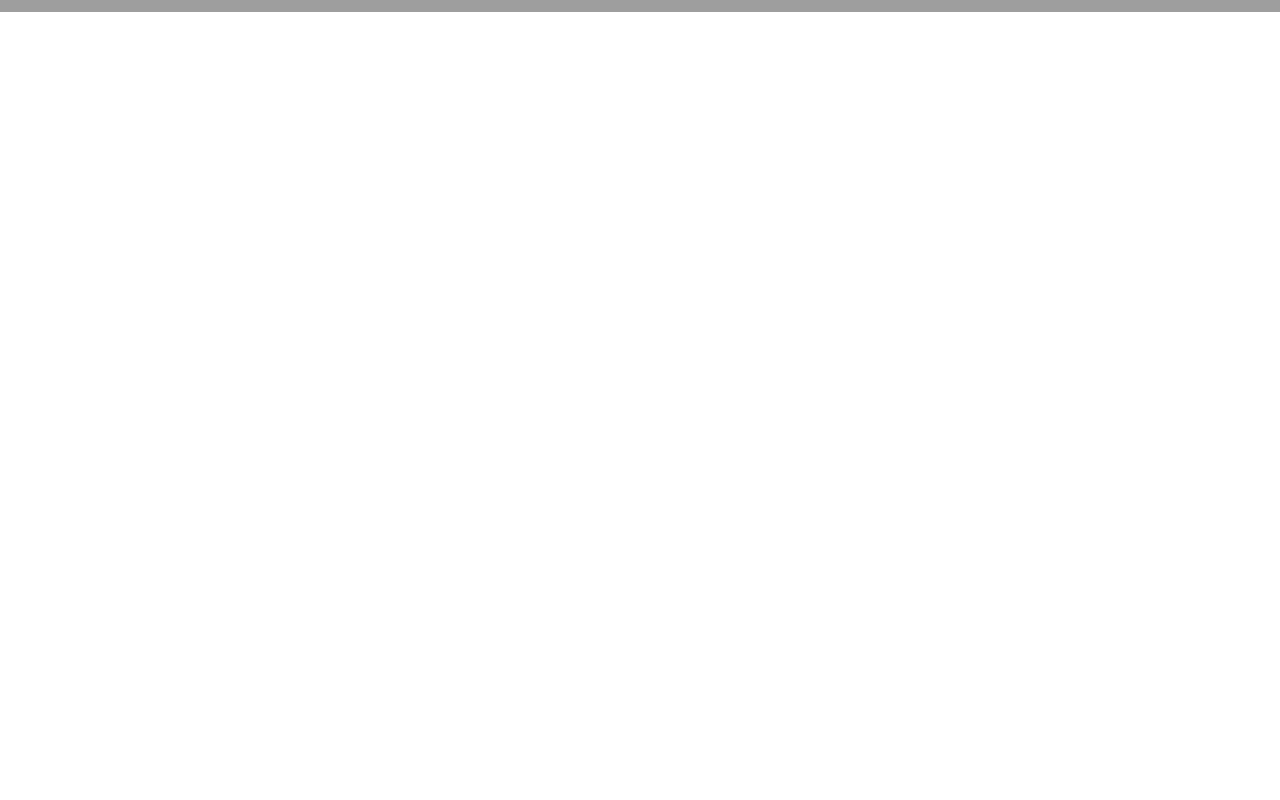
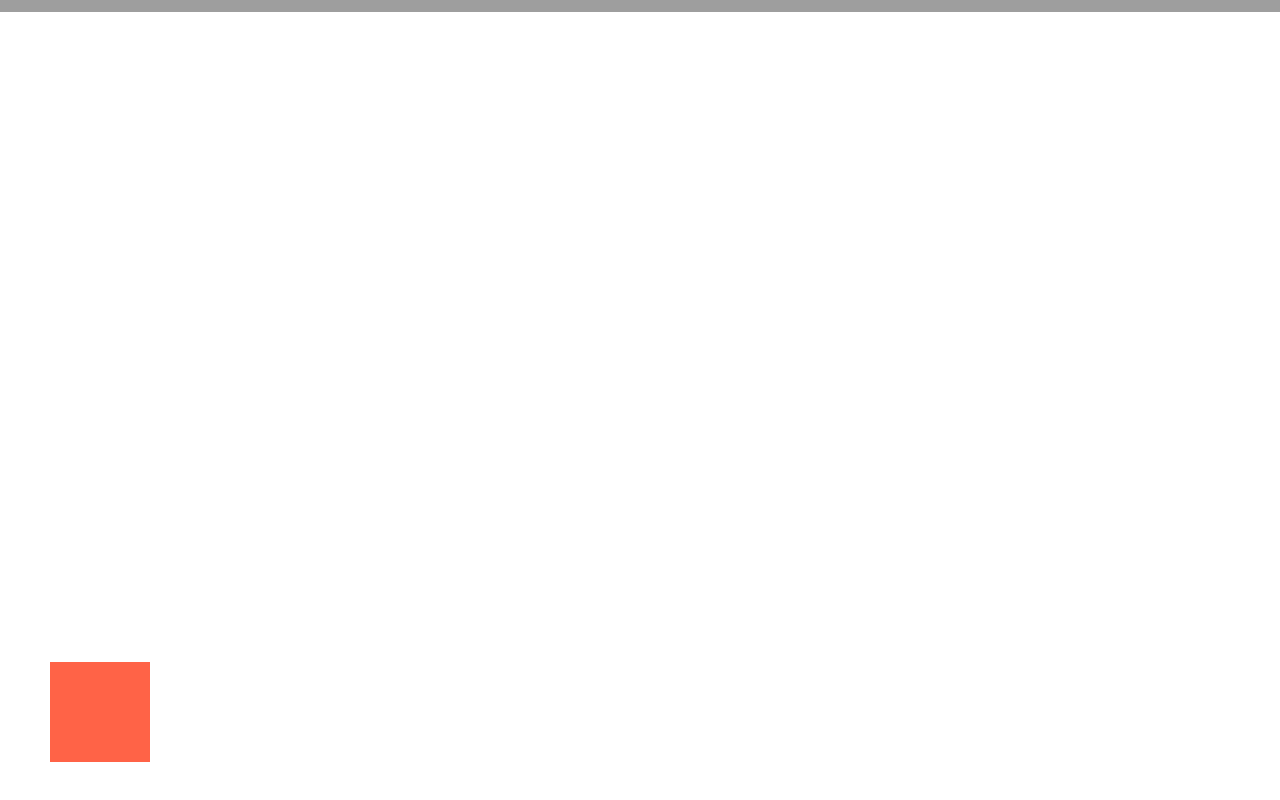
Before and after one commit to lugia574/html-css, a plain HTML site: page hmlt_css/html/210722_2.html in a window 1280 px wide. Shown: the part 888-1688 px from the top of the page. Before the commit the page ends 1500 px from the top, so only its background shows below. Drawn offline with Linux system fonts and the light colour scheme; grey boxes are pictures that could not be loaded.

Commit message:
어태취, 트랜스지션~

```diff
--- a/hmlt_css/css/210722_2.css
+++ b/hmlt_css/css/210722_2.css
@@ -22,3 +22,19 @@ section{
     background-position: right bottom;
     background-attachment: fixed;
 }
+
+.box{
+    width: 100px;
+    height: 100px;
+    background: tomato;
+    margin: 50px;
+    transition: width 1s, background 1s ease-in;
+    /* transition-timing-function: ease-in-out; */
+    /* transition-property: width, background;
+    transition-duration: 1s; */
+}
+
+.box:hover{
+    width: 300px;
+    background: dodgerblue;
+}
--- a/hmlt_css/html/210722_2.html
+++ b/hmlt_css/html/210722_2.html
@@ -13,5 +13,7 @@
     <section class="section3"></section>
     <section class="section4"></section>
     <section class="section5"></section>
+
+    <div class="box"></div>
 </body>
 </html>
```
